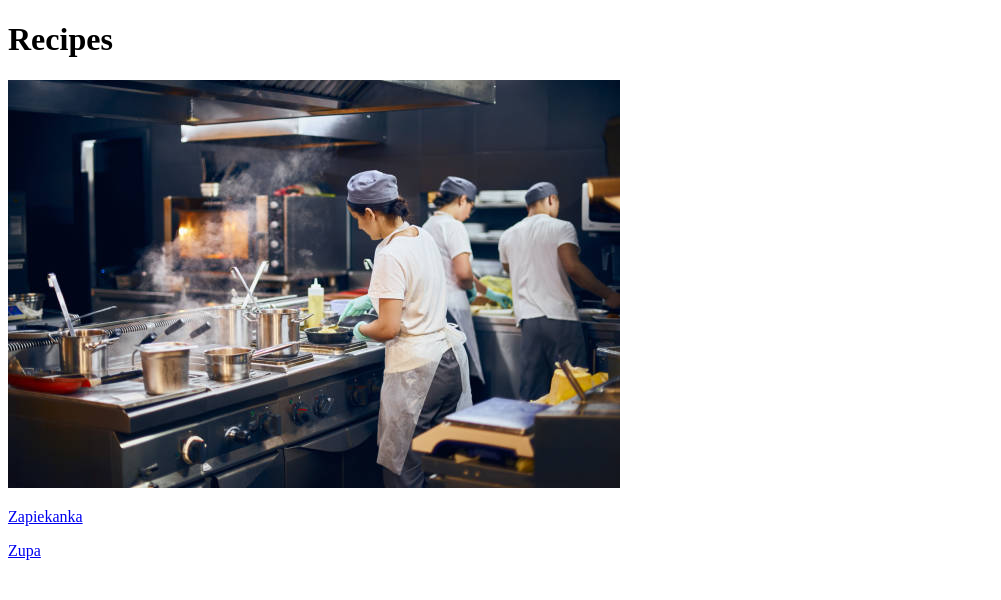
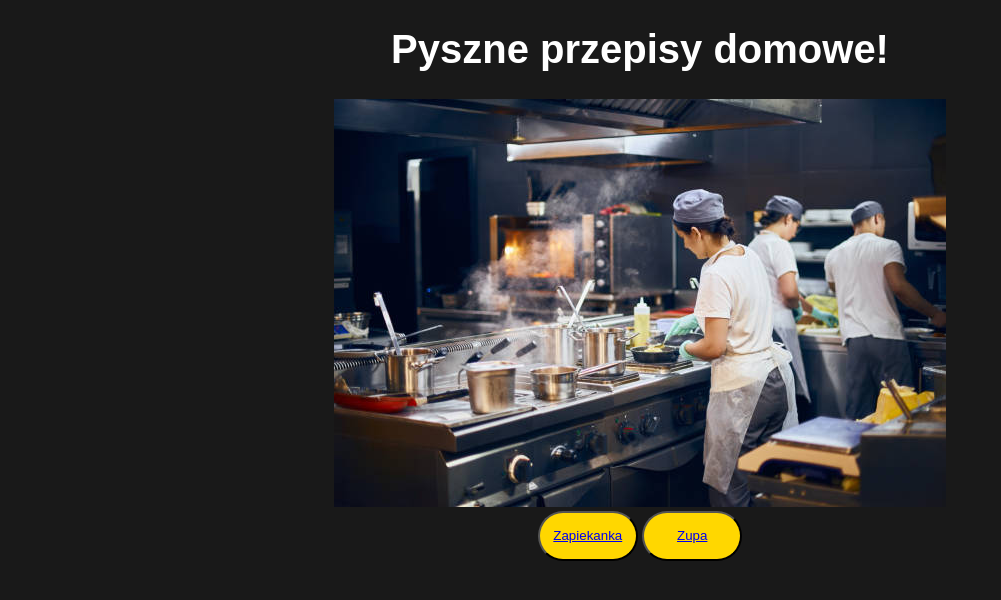
Before and after one commit to artur893/reciepes, a plain HTML site: page index.html in a window 1280 px wide. Shown: the whole page, without its empty margins (0-1001 px from the left). Drawn offline with Linux system fonts and the light colour scheme.

Commit message:
Add some awful styles

```diff
--- a/index.html
+++ b/index.html
@@ -3,12 +3,16 @@
 <head>
     <meta charset="UTF-8">
     <title>Book of recipes</title>
+    <link rel="stylesheet" href="style.css">
 </head>
 <body>
-    <h1>Recipes</h1>
-    <img src="./images/kitchen.jpg">
-    <p><a href="./reciepes/zapiekanka.html">Zapiekanka</a></p>
-    <p><a href="./reciepes/zupa.html">Zupa</a></p>
-
+    <h1>Pyszne przepisy domowe!</h1>
+    <div>
+        <img src="./images/kitchen.jpg">
+    </div>
+    <div>
+        <button><a href="./reciepes/zapiekanka.html">Zapiekanka</a></button>
+        <button><a href="./reciepes/zupa.html">Zupa</a></button>
+    </div>
 </body>
 </html>
--- /dev/null
+++ b/style.css
@@ -0,0 +1,25 @@
+body {
+    background-color: rgba(0, 0, 0, 0.9);
+    font-family: sans-serif;
+    color: white;
+    text-align: center;
+}
+
+h1 {
+    text-align: center;
+    font-size: 40px;
+    color: white;
+}
+
+div {
+    text-align: center;
+
+}
+
+button {
+    height: 50px;
+    width: 100px;
+    border-radius: 30px;
+    background-color: gold;
+    color: white;
+}
```
Also changed, not shown: reciepes/zapiekanka.html (+6 -3 lines), reciepes/zupa.html (+11 -2 lines).
